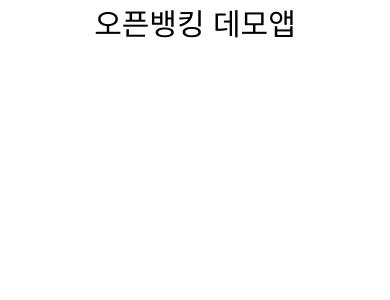
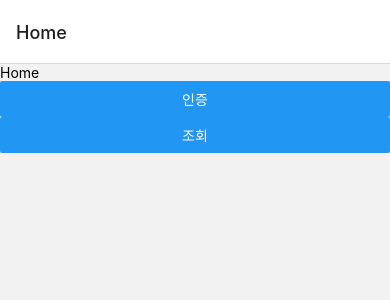
Before and after one commit to AF2-1/OpenBanking_Demo, a React Native app: screen /Home in a window 390 px wide. Shown: the top 300 px of the page. Built offline with nearby package versions, Linux system fonts and the light colour scheme.

Commit message:
[Feat] Navigation
auth(인증), inquire(조회) page navigation

```diff
--- a/App.js
+++ b/App.js
@@ -1,12 +1,23 @@
 import { StatusBar } from 'expo-status-bar';
 import { StyleSheet, Text, View, SafeAreaView } from 'react-native';
+import 'react-native-gesture-handler';
+import { NavigationContainer } from '@react-navigation/native';
+import { createStackNavigator } from '@react-navigation/stack';
+import Home from './src/home';
+import Auth from './src/auth';
+import Inquire from './src/inquire';
+
+const Stack = createStackNavigator();
 
 export default function App() {
   return (
-    <SafeAreaView  style={styles.container}>
-      <Text style={styles.title}>오픈뱅킹 데모앱</Text>
-      <StatusBar style="auto" />
-    </SafeAreaView>
+    <NavigationContainer>
+      <Stack.Navigator>
+        <Stack.Screen name="Home" component={Home} />
+        <Stack.Screen name="Auth" component={Auth} />
+        <Stack.Screen name="Inquire" component={Inquire} />
+      </Stack.Navigator>
+    </NavigationContainer>
   );
 }
 
--- a/package.json
+++ b/package.json
@@ -10,11 +10,15 @@
     "eject": "expo eject"
   },
   "dependencies": {
+    "@react-navigation/native": "^6.0.10",
+    "@react-navigation/stack": "^6.2.1",
     "expo": "~45.0.0",
     "expo-status-bar": "~1.3.0",
     "react": "17.0.2",
     "react-dom": "17.0.2",
     "react-native": "0.68.2",
+    "react-native-safe-area-context": "4.2.4",
+    "react-native-screens": "~3.11.1",
     "react-native-web": "0.17.7"
   },
   "devDependencies": {
--- /dev/null
+++ b/src/auth.js
@@ -0,0 +1,28 @@
+import { StatusBar } from 'expo-status-bar';
+import { StyleSheet, Text, View, SafeAreaView, Button, Alert } from 'react-native';
+import 'react-native-gesture-handler';
+
+export default function Auth({navigation}) {
+  return (
+    <View>
+        <Text>Auth</Text>
+        <Button
+            title='홈 화면으로'
+            onPress={() => {
+                navigation.navigate('Home')
+            }}
+        />
+    </View>
+  );
+}
+
+const styles = StyleSheet.create({
+  container: {
+    flex: 1,
+    backgroundColor: '#fff',
+    alignItems: 'center',
+  },
+  title: {
+    fontSize: 30,
+  }
+});
--- /dev/null
+++ b/src/home.js
@@ -0,0 +1,35 @@
+import { StatusBar } from 'expo-status-bar';
+import { StyleSheet, Text, View, SafeAreaView, Button } from 'react-native';
+import 'react-native-gesture-handler';
+
+export default function Home({navigation}) {
+  return (
+    <View>
+        <Text>Home</Text>
+        <Button
+            title='인증'
+            onPress={() => {
+                navigation.navigate('Auth')
+            }}
+        />
+        <Button
+            title='조회'
+            onPress={() => {
+                navigation.navigate('Inquire')
+            }}
+        />
+
+    </View>
+  );
+}
+
+const styles = StyleSheet.create({
+  container: {
+    flex: 1,
+    backgroundColor: '#fff',
+    alignItems: 'center',
+  },
+  title: {
+    fontSize: 30,
+  }
+});
--- /dev/null
+++ b/src/inquire.js
@@ -0,0 +1,28 @@
+import { StatusBar } from 'expo-status-bar';
+import { StyleSheet, Text, View, SafeAreaView, Button, Alert } from 'react-native';
+import 'react-native-gesture-handler';
+
+export default function Inquire({navigation}) {
+  return (
+    <View>
+        <Text>Inquire</Text>
+        <Button
+            title='홈 화면으로'
+            onPress={() => {
+                navigation.navigate('Home')
+            }}
+        />
+    </View>
+  );
+}
+
+const styles = StyleSheet.create({
+  container: {
+    flex: 1,
+    backgroundColor: '#fff',
+    alignItems: 'center',
+  },
+  title: {
+    fontSize: 30,
+  }
+});
```
Also changed, not shown: 2 other files (tests, documents, lock files or other folders).
